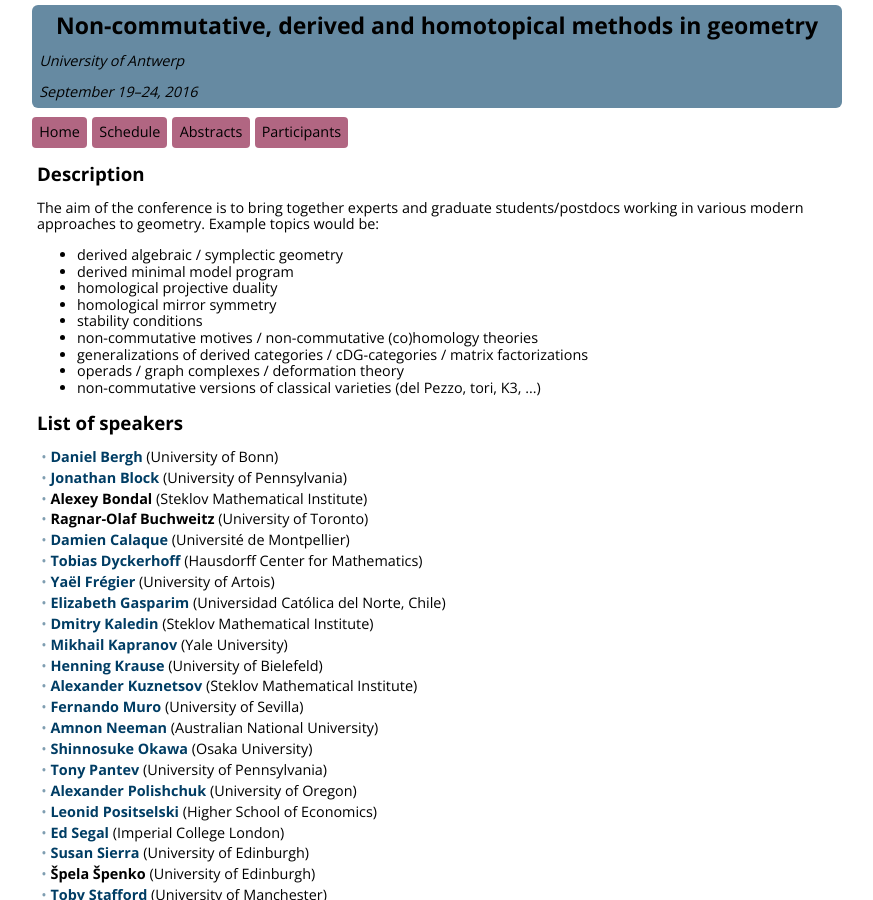
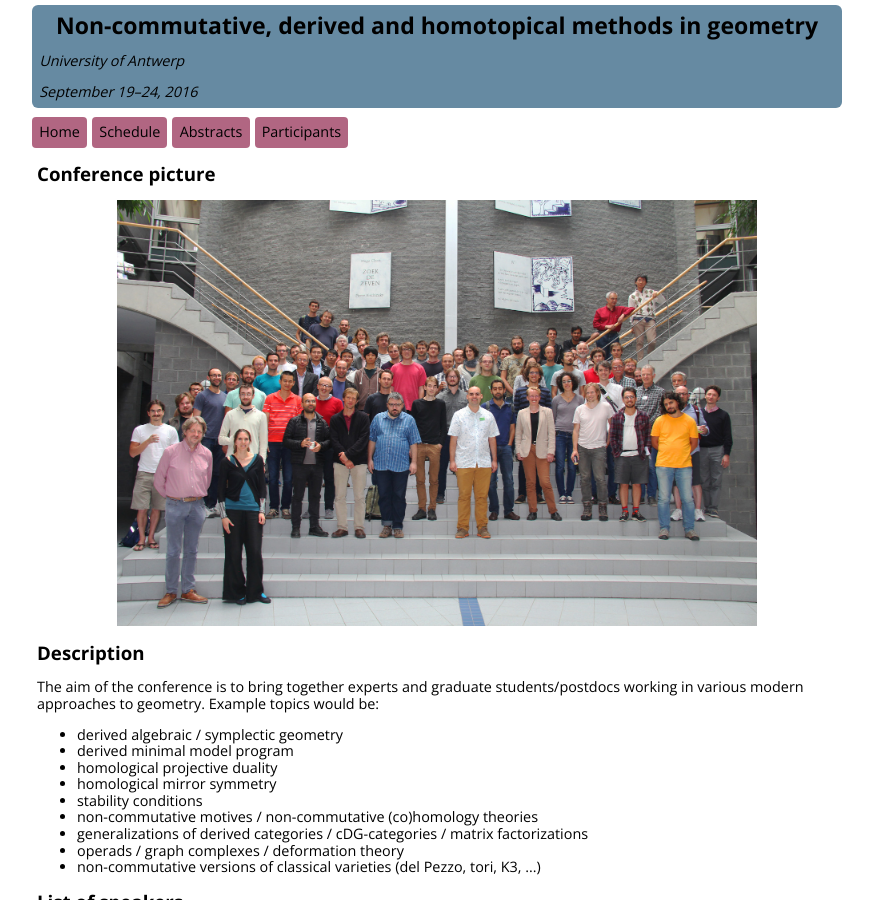
Before and after one commit to ncag-info/antwerp-2016, a Jekyll site: the page built from index.html, in a window 1280 px wide and 900 px high. Shown: the whole window, without its empty margins (203-1076 px from the left). Built offline with Jekyll 4.4.1, drawn with Linux system fonts in a browser that asks for light colours; nearby versions of some CDN libraries; library files that are not in the unit come from our copies.

Commit message:
Adding the conference picture

```diff
--- a/index.html
+++ b/index.html
@@ -1,6 +1,9 @@
 ---
 layout: default
 ---
+
+<h2>Conference picture</h2>
+<a href="picture.jpg"><img src="picture-small.jpg" style="margin: auto; display: block; max-width: 80%"></a>
 
 <h2>Description</h2>
 The aim of the conference is to bring together experts and graduate students/postdocs working in various modern approaches to geometry. Example topics would be:
```
Also changed, not shown: picture-small.jpg (added), 1 other file.
